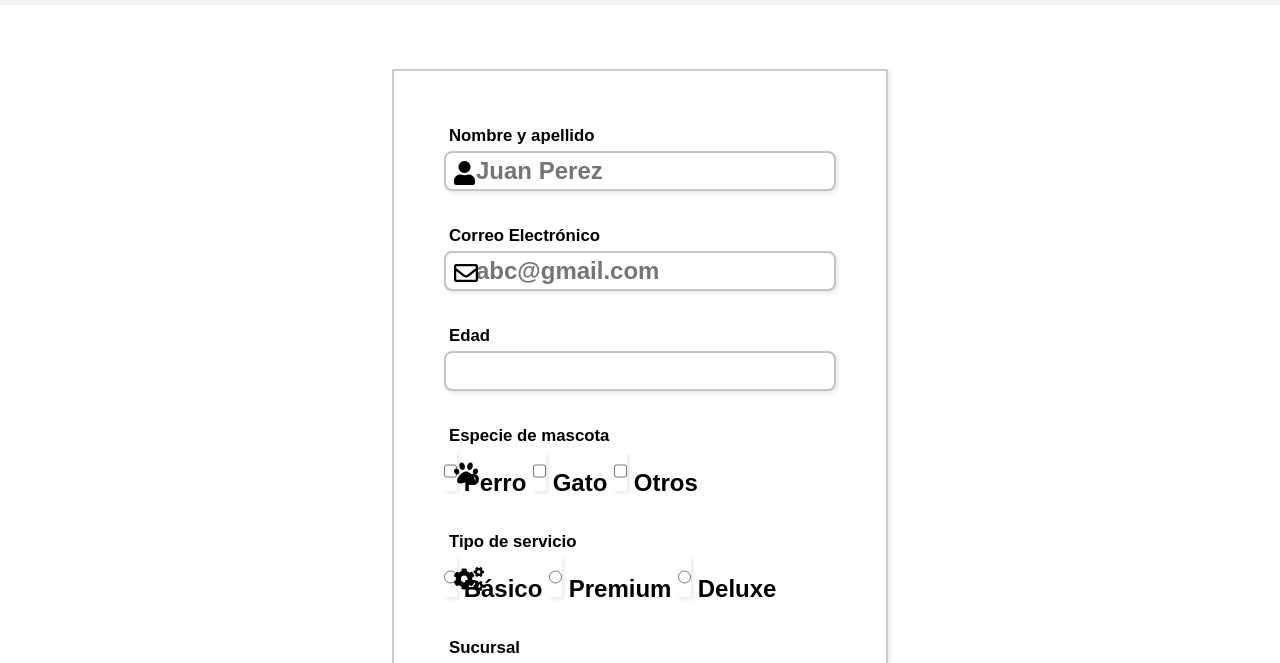
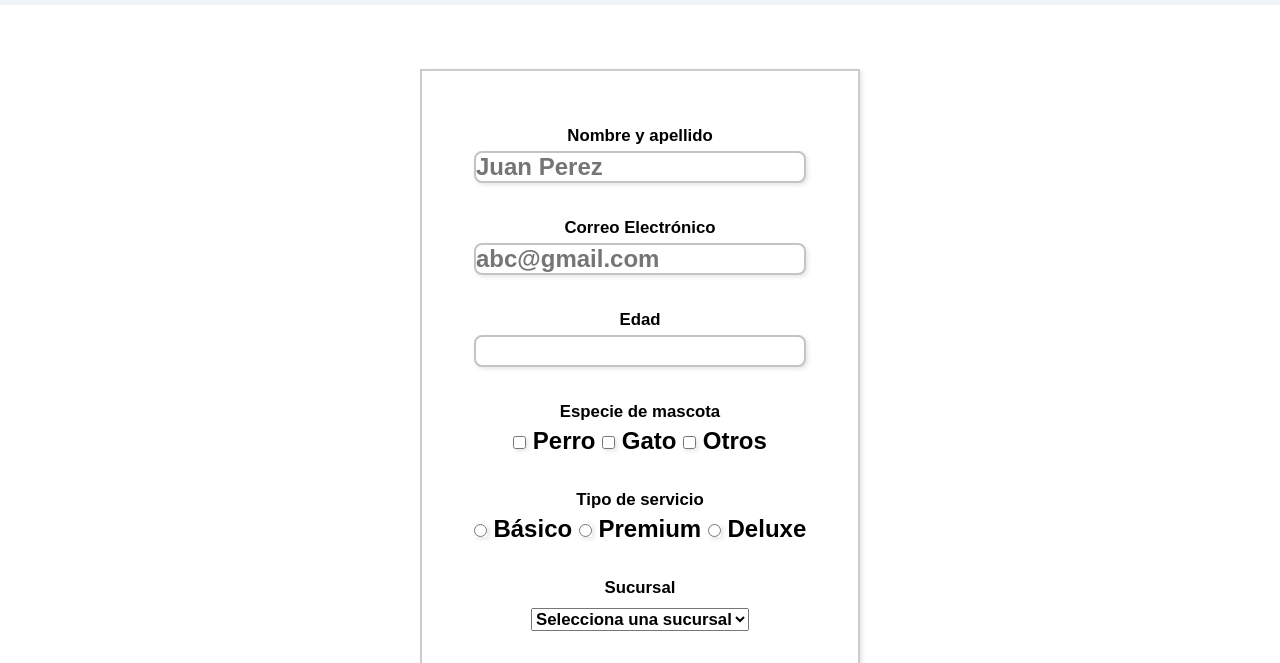
Before and after one commit to Velasco129/Petshop-MundoPeludo, a plain HTML site: page Registro.html in a window 1280 px wide. Shown: the part 63-726 px from the top of the page. Drawn offline with nearby package versions, Linux system fonts and the light colour scheme; a script that the page names is missing.

Commit message:
Prueba 2

```diff
--- a/Registro.html
+++ b/Registro.html
@@ -5,11 +5,10 @@
     <meta name="viewport" content="width=device-width, initial-scale=1.0">
     <title>Mundo peludo</title>
     <link rel="icon" href="./img/favicon4.ico"><!--Favicon-->
-    <link rel="stylesheet" href="./css/Estilos.css"><!--Hoja Stilo-->
+    <link rel="stylesheet" href="./css/estilos.css"><!--Hoja Stilo-->
     <link rel="preconnect" href="https://fonts.googleapis.com">
     <link rel="preconnect" href="https://fonts.gstatic.com" crossorigin>
     <link href="https://fonts.googleapis.com/css2?family=Anton&family=Lilita+One&display=swap" rel="stylesheet">
-    <link rel="stylesheet" href="https://cdnjs.cloudflare.com/ajax/libs/animate.css/4.1.1/animate.min.css">
     <link rel="stylesheet" href="https://cdnjs.cloudflare.com/ajax/libs/font-awesome/5.15.4/css/all.min.css"
       crossorigin="anonymous"/>
 </head>
@@ -19,7 +18,7 @@
         <form id="form">
             <div>
                 <label for="username">Nombre y apellido</label>
-                <i class="fas fa-user"></i>
+
 
                 <input
                     type="text"
@@ -35,7 +34,7 @@
             </div>
             <div>
                 <label for="email">Correo Electrónico</label>
-                <i class="far fa-envelope"></i>
+
 
                 <input
                     type="email"
@@ -66,7 +65,7 @@
             <div>
 
                 <label for="especie-de-mascota">Especie de mascota</label>
-                <i class="fas fa-paw"></i>
+
 
                 <input
                     type="checkbox"
@@ -94,7 +93,7 @@
             </div>
             <div>
                 <label for="tipo-de-servicio">Tipo de servicio</label>
-                <i class="fas fa-cogs"></i>
+
 
                 <input
                     type="radio"
--- a/css/Estilos.css
+++ b/css/Estilos.css
@@ -515,6 +515,8 @@ form {
     border: 2px solid, rgba(0, 0, 0, 0.2);
     box-shadow: 2px 2px 4px rgba(0, 0, 0, 0.1);
     padding: 50px;
+    margin: 5% 0 5% 0%;
+    text-align: center;
 }
 
 .titulo {
@@ -523,11 +525,9 @@ form {
     margin-bottom: 20px;
 }
 form div input {
-    height: 40px;
     border-radius: 8px;
     outline: none;
     border: 2px solid #c4c4c4;
-    padding: 0 30px;
     box-shadow: 2px 2px 4px rgba(0, 0, 0, 0.1);
   }
 #especie{
@@ -589,7 +589,7 @@ button {
 
 
 main form{
-    margin: 5% 0 5% 0%;
+
 }
 main .container{
     margin: 2 5%;
@@ -638,6 +638,7 @@ form input{
 form div{
     font-size: 10px;
 }
+
    div iframe{
     max-width: 80%;
    }
```
Also changed, not shown: Index.html (+1 -1 lines), Nosotros.html (+1 -1 lines), Productos.html (+1 -1 lines), Servicios.html (+1 -1 lines), ReadMe.txt (added).
